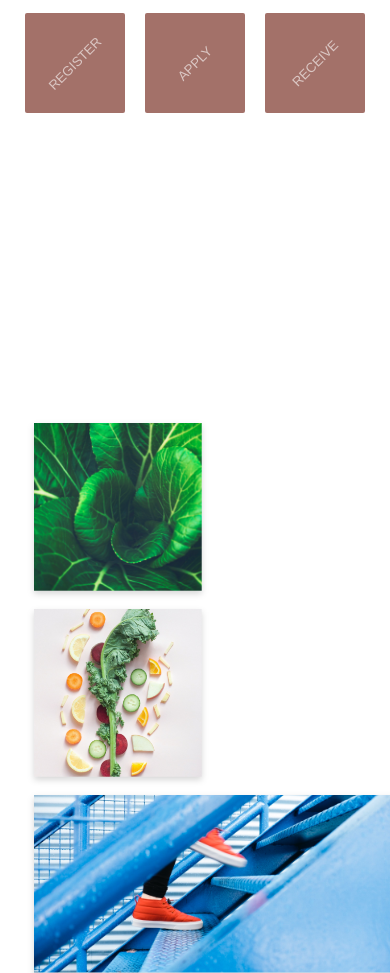
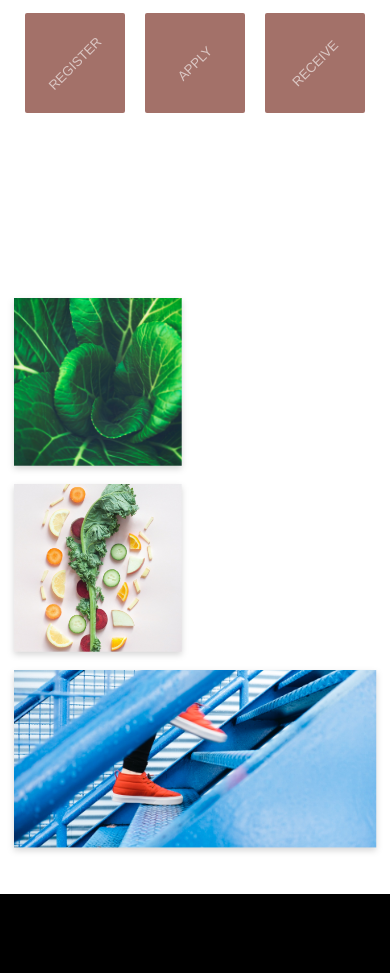
Before and after one commit to GytisKLNT/egzaminas, a website: page index.html in a window 390 px wide. Shown: the part 1580-2553 px from the top of the page. Drawn offline with nearby package versions, Linux system fonts and the light colour scheme; files that its build step writes are made by us from their sources.

Commit message:
Update tabs.scss

```diff
--- a/scss/tabs.scss
+++ b/scss/tabs.scss
@@ -53,6 +53,7 @@ padding-top: 150px;
     text-align: left;
     color: white;
     font-family: montserrat;
+    margin: 20px;
 
 
       h1{
@@ -79,11 +80,12 @@ padding-top: 150px;
 
 
 .images{
-  width: 400px;
-  margin-left: 60px;
+  // width: 400px;
+  // margin-left: 60px;
 
 .smallImage{
   display: flex;
+
 }
 
 .image{
@@ -175,12 +177,15 @@ opacity: 1;
     flex-direction: row;
     margin-bottom: 5px !important;
     margin-left: 0;
+
+
   }
 
   .tabsai{
     flex-direction: column;
     align-items: center;
     padding: 20px;
+
   }
 
 
@@ -189,10 +194,14 @@ opacity: 1;
 @media (max-width: 675px) {
   .content{
     flex-direction: column;
+    margin: 10px 0;
   }
 
 .txt  h1{
     font-size: 20px;
+  }
+  .images{
+
   }
 
   .smallImage{
@@ -200,4 +209,6 @@ opacity: 1;
     flex-direction: column;
 
   }
+
+
 }
```
